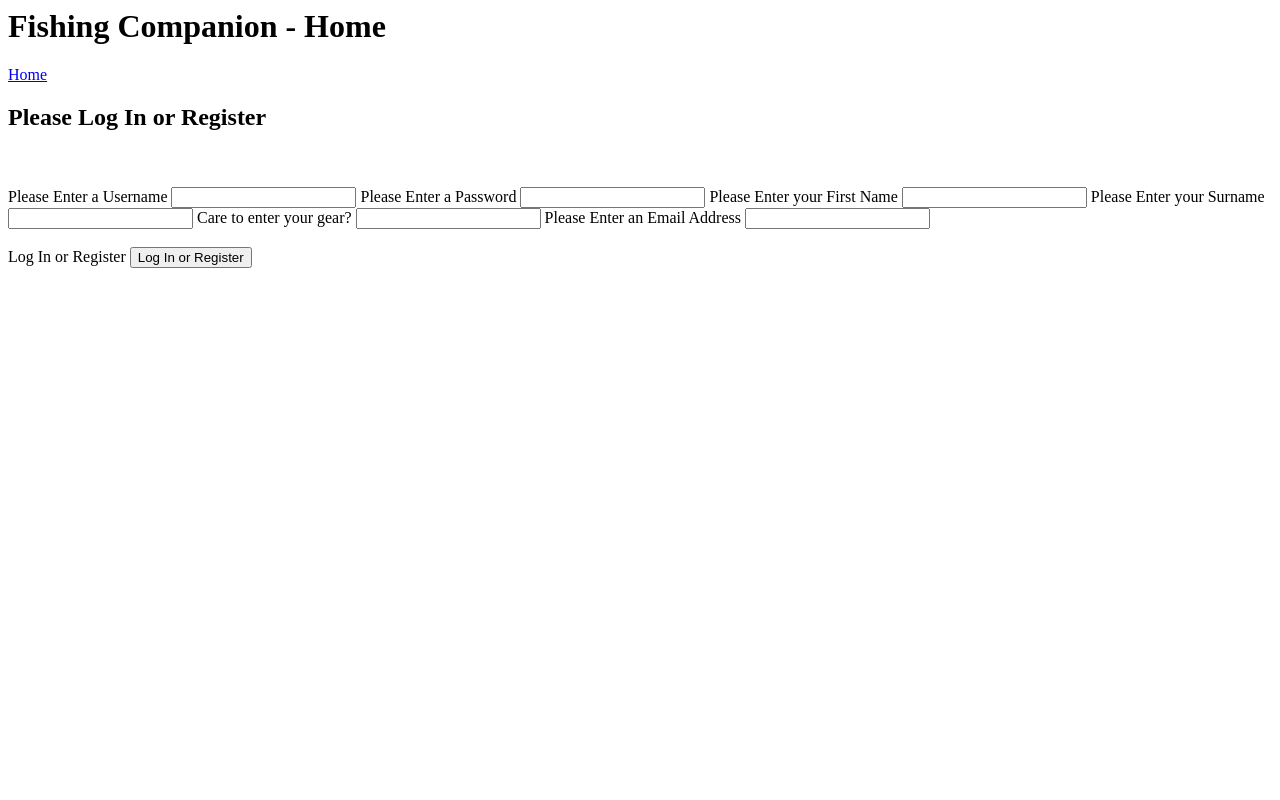
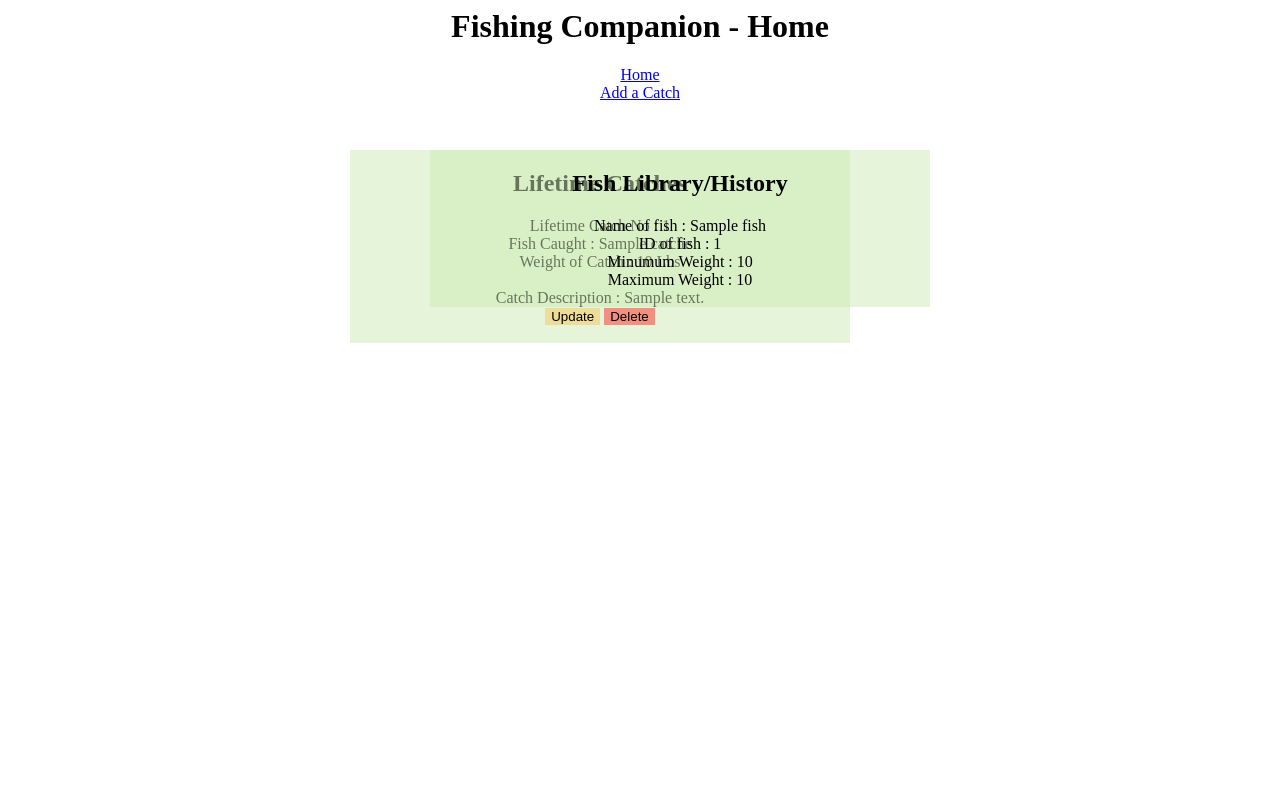
Before and after one commit to Bkirkb/QA-Fundamental, a Flask app: page / in a window 1280 px wide. Run offline with Flask 2, Linux system fonts and the light colour scheme; tables that the repository leaves empty hold one stand-in row (values such as "Sample post"); parts of the project's set-up code (start-up, migrations or seed data) failed here and were passed over.

Commit message:
refactored to-do-list core functionality into a new CRUD app

```diff
--- a/Program/application/forms.py
+++ b/Program/application/forms.py
@@ -1,12 +1,11 @@
 from flask_wtf import FlaskForm
-from wtforms import StringField, SubmitField, IntegerField, DecimalField, BooleanField
+from wtforms import StringField, SubmitField,IntegerField
 from wtforms.validators import DataRequired
 
-class LogForm(FlaskForm):
-    username = StringField('Please Enter a Username', validators=[DataRequired()])
-    userpassword = StringField('Please Enter a Password', validators=[DataRequired()])
-    forename = StringField('Please Enter your First Name', validators=[DataRequired()])
-    surname = StringField('Please Enter your Surname', validators=[DataRequired()])
-    email = StringField('Please Enter an Email Address')
-    gear = StringField('Care to enter your gear?')
-    submit = SubmitField('Log In or Register')
+
+class CatchForm(FlaskForm):
+    name = StringField('Name of Fish', validators=[DataRequired()])
+    weight = IntegerField('Weight of Fish (lbs)', validators=[DataRequired()])
+    description = StringField('Describe the catch!')
+    submit = SubmitField ('Add Fish')
+    submit2 = SubmitField('Change Description')
--- a/Program/application/routes.py
+++ b/Program/application/routes.py
@@ -1,23 +1,72 @@
 from application import app, db
-from application.models import Catchdiary, Fish, Users
+from application.models import Catches, Fish
 from flask import Flask, render_template, request, redirect, url_for
-from application.forms import LogForm
+from application.forms import  CatchForm
 
 @app.route('/', methods=["GET", "POST"])
 @app.route('/home', methods=["GET", "POST"])
 def home():
-   # all_catches = Catchdiary.query.all()
-    form = LogForm()
+    all_catches = Catches.query.all()
+    all_fish = Fish.query.all()
+    output = ""
+    return render_template('home.html', title="Home", all_catches=all_catches, all_fish=all_fish)
+
+@app.route('/create', methods = ["GET", "POST"])
+def create():
+    form = CatchForm()
+    all_fish = Fish.query.all()
+
     if request.method == "POST":
+        all_fish = Fish.query.all()
         if form.validate_on_submit():
-            exists = db.session.query(
-            db.session.query(User).filter_by(name=form.username.data).exists()
-            ).scalar()
-            if exists == True:
-                return redirect(url_for("home"))
-            elif exists == False:
-                new_user = Users(username=form.username.data, userpassword=form.userpassword.data, forename=form.forename.data, surname=form.surname.data, email=form.email.data, gear=form.gear.data)
-                db.session.add(new_user)
+            # can't run for statement with an empty array, this stops the app from returning null values when the database population has been reset.
+            if all_fish == []:
+                new_fish = Fish(name=form.name.data.lower(), minweight=form.weight.data, maxweight=form.weight.data)
+                db.session.add(new_fish)
+                db.session.commit()
+                new_catch = Catches(fishid=new_fish.id, fishname=form.name.data.lower(), fishweight=form.weight.data, description=form.description.data.lower())
+                db.session.add(new_catch)
                 db.session.commit()
                 return redirect(url_for("home"))
-    return render_template('home.html', title="Home", form=form)
+            else:
+                fishlen = len(all_fish)
+                # for each fish in the fish dictionary check if entered fish is part of the records.
+                for fish in all_fish:
+                    if form.name.data.lower() == fish.name:
+                        new_catch = Catches(fishid=fish.id, fishname=fish.name.lower(), fishweight=form.weight.data, description=form.description.data.lower())
+                        db.session.add(new_catch)
+                        # Change fish min and max values if new catch eclipses old value
+                        if new_catch.fishweight < fish.minweight:
+                            fish.minweight = new_catch.fishweight
+                            db.session.commit()
+                        elif new_catch.fishweight > fish.maxweight:
+                            fish.maxweight = new_catch.fishweight
+                            db.session.commit()
+                        db.session.commit()
+                        return  redirect(url_for("home"))
+                # outside of for statement to avoid duplicate errors
+                new_fish = Fish(name=form.name.data.lower(), minweight=form.weight.data, maxweight=form.weight.data)
+                db.session.add(new_fish)
+                db.session.commit()
+                new_catch = Catches(fishid=new_fish.id, fishname=form.name.data.lower(), fishweight=form.weight.data, description=form.description.data.lower())
+                db.session.add(new_catch)
+                db.session.commit()
+            return redirect(url_for("home"))
+    return render_template('add.html', title="Create a Task", form=form)
+
+@app.route('/update/<int:id>', methods=["GET", "POST"])
+def update(id):
+    form = CatchForm()
+    catch = Catches.query.filter_by(id=id).first()
+    if request.method == "POST":
+        catch.description = form.description.data
+        db.session.commit()
+        return redirect(url_for("home"))
+    return render_template("update.html", form=form, title="Update Catch Description",catch=catch)
+
+@app.route('/delete/<int:id>', methods=["GET"])
+def delete(id):
+    catch = Catches.query.filter_by(id=id).first()
+    db.session.delete(catch)
+    db.session.commit()
+    return redirect(url_for("home"))
--- a/Program/application/templates/home.html
+++ b/Program/application/templates/home.html
@@ -1,16 +1,37 @@
 {% extends "layout.html" %}
 {% block body %}
-<h2> Please Log In or Register</h2>
-<br><br>
-<form action='' method='POST'>
-    {{ form.hidden_tag() }}
-    {{ form.username.label}} {{form.username}}
-    {{ form.userpassword.label}} {{form.userpassword}}
-    {{ form.forename.label}} {{form.forename}}
-    {{ form.surname.label}} {{form.surname}}
-    {{ form.gear.label}} {{ form.gear}}
-    {{ form.email.label}} {{ form.email}}
-<br><br>
-    {{form.submit.label}} {{form.submit}}
-</form>
+
+<div id=div1 style="display: inline-block; position:absolute; top: 150; left: 350; background-color: rgba(205, 235, 181, 0.5); width: 500px;">
+    <h2>Lifetime Catches</h2>
+{% for catch in all_catches %}
+        <span> Lifetime Catch No : {{catch.id}}</span>
+        <br>
+        <span> Fish Caught : {{catch.fishname}}</span>
+        <br>
+        <span> Weight of Catch : {{catch.fishweight}} Lbs</span>
+        <br><br>
+        <span> Catch Description : {{catch.description}}</span>
+        <br>
+        <form action="{{url_for('update', id=catch.id) }}" style="display: inline;">
+        <input type=submit value="Update" style="background: rgba(255, 166, 0, 0.3); border: none;">
+        </form>
+        <form action="{{url_for('delete', id=catch.id) }}" style="display: inline;">
+            <input type=submit value="Delete" style="border: none; background: rgba(255, 0, 0, 0.415)">
+        </form>
+        <br><br>
+{% endfor %}
+</div>
+<div id=div2 style="display: inline-block; position: absolute; top: 150; right: 350; width: 500px; background-color: rgba(205, 235, 181, 0.5);">
+<h2>Fish Library/History</h2>
+{% for fish in all_fish %}
+       <span> Name of fish : {{fish.name}}</span>
+       <br>
+       <span> ID of fish : {{fish.id}}</span>
+        <br>
+        <span> Minumum Weight : {{fish.minweight}}</span>
+        <br>
+        <span> Maximum Weight : {{fish.maxweight}}</span>
+        <br><br>
+{% endfor %}
+</div>
 {% endblock body %}
--- a/Program/application/templates/layout.html
+++ b/Program/application/templates/layout.html
@@ -1,8 +1,9 @@
 <html>
-    <body>
+    <body style="text-align: center;">
         <h1>Fishing Companion - {{title }}</h1>
         <nav style="list-style: none;">
             <li><a href="{{url_for('home') }}">Home</a></li>
+            <li><a href="{{url_for('create') }}">Add a Catch</a></li>
         </nav>
         {% block body %}
         {% endblock body %}
```
Also changed, not shown: Program/application/models.py (+11 -38 lines), Program/application/templates/add.html (added, +13 -0 lines), Program/application/templates/update.html (added, +15 -0 lines), 2 other files.
